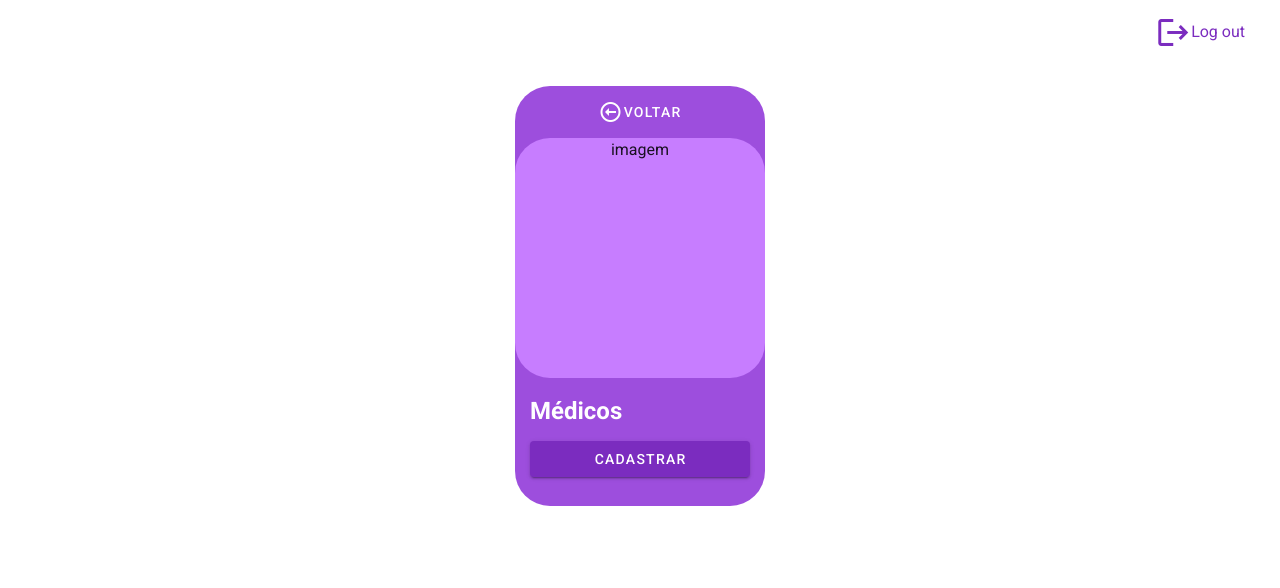
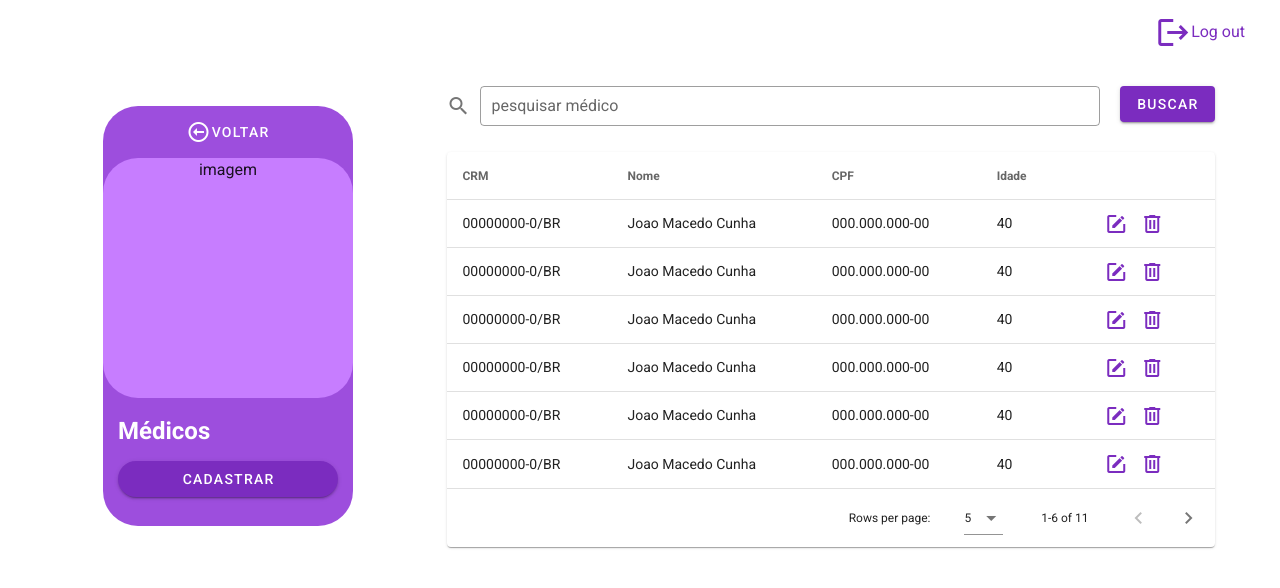
Before and after one commit to dylanoli/medbay-web-client, a Vue app: page /#/medicos in a window 1280 px wide. Shown: the top 588 px of the page. Built offline with nearby package versions, Linux system fonts and the light colour scheme.

Commit message:
medicos lista

```diff
--- a/src/components/CardMain.vue
+++ b/src/components/CardMain.vue
@@ -2,13 +2,14 @@
   <div>
     <div class="container">
       <div class="card pt-2">
-        <v-btn text dark block class="mb-2" @click="back"
-          ><v-icon>mdi-arrow-left-thin-circle-outline</v-icon>Voltar</v-btn
-        >
+        <v-btn text dark block class="mb-2" @click="back">
+          <v-icon>mdi-arrow-left-thin-circle-outline</v-icon>
+          Voltar
+        </v-btn>
         <div class="card-sub">imagem</div>
         <div class="card-content">
           <h2 class="mb-3">{{ titulo }}</h2>
-          <v-btn color="primary" block>Cadastrar</v-btn>
+          <v-btn color="primary" block rounded>Cadastrar</v-btn>
         </div>
       </div>
     </div>
--- a/src/components/TopBar.vue
+++ b/src/components/TopBar.vue
@@ -1,5 +1,5 @@
 <template>
-  <div class="bar">
+  <div class="bar mb-5">
     <div></div>
     <a class="mr-5" @click="logout"
       ><div class="btn">
--- /dev/null
+++ b/src/models/Medico.ts
@@ -0,0 +1,6 @@
+export default interface Medico {
+    crm: string;
+    nome: string;
+    cpf: string;
+    idade: number;
+}
--- a/src/views/Home.vue
+++ b/src/views/Home.vue
@@ -7,9 +7,11 @@
         <div class="card-content">
           <h2>{{ el.titulo }}</h2>
           <div class="card-text">
-            {{ el.descricao }}
+            <p>{{ el.descricao }}</p>
           </div>
-          <v-btn color="primary" block @click="goTo(el.to)">Abrir</v-btn>
+          <v-btn color="primary" block @click="goTo(el.to)" rounded
+            >Abrir</v-btn
+          >
         </div>
       </div>
     </div>
@@ -70,6 +72,9 @@ export default class Home extends Vue {
   display: flex;
   justify-content: space-around;
 }
+p {
+  font-size: 11pt;
+}
 .card {
   width: 250px;
   height: 450px;
--- a/src/views/Login.vue
+++ b/src/views/Login.vue
@@ -12,12 +12,14 @@
             :rules="[(v) => !!v || 'login é obrigatório']"
             dense
             required
+            rounded
             v-model="cpf"
           ></v-text-field>
           <v-text-field
             v-model="senha"
             label="Senha"
             type="password"
+            rounded
             @keydown.enter="login()"
             outlined
             :rules="[(v) => !!v || 'a senha é obrigatório']"
@@ -27,6 +29,7 @@
         <v-btn
           block
           depressed
+          rounded
           color="primary"
           v-on:click="login()"
           :loading="loadingLogin"
--- a/src/views/medico/Listar.vue
+++ b/src/views/medico/Listar.vue
@@ -1,7 +1,39 @@
 <template>
   <div>
     <TopBar />
-    <CardMain titulo="Médicos" />
+    <div class="content-med">
+      <CardMain titulo="Médicos" />
+      <div>
+        <div style="display: flex; width: 60vw">
+          <v-text-field
+            label="pesquisar médico"
+            prepend-icon="mdi-magnify"
+            outlined
+            dense
+            class="mr-5"
+          ></v-text-field>
+          <v-btn color="primary">buscar</v-btn>
+        </div>
+        <div class="table">
+          <v-data-table
+            :headers="headers"
+            :items="medicos"
+            :items-per-page="6"
+            class="elevation-1"
+          >
+            <template v-slot:item.action="{ item }">
+              <v-btn icon color="primary">
+                <v-icon>mdi-square-edit-outline</v-icon>
+              </v-btn>
+              <!-- <v-divider vertical></v-divider> -->
+              <v-btn icon color="primary">
+                <v-icon>mdi-trash-can-outline</v-icon>
+              </v-btn>
+            </template>
+          </v-data-table>
+        </div>
+      </div>
+    </div>
   </div>
 </template>
 
@@ -10,6 +42,7 @@ import { Component, Vue } from "vue-property-decorator";
 
 import TopBar from "@/components/TopBar.vue";
 import CardMain from "@/components/CardMain.vue";
+import Medico from "@/models/Medico";
 
 interface MenuItem {
   titulo: string;
@@ -23,5 +56,88 @@ interface MenuItem {
     CardMain,
   },
 })
-export default class MedicoListar extends Vue {}
+export default class MedicoListar extends Vue {
+  headers: any[] = [
+    { text: "CRM", value: "crm" },
+    { text: "Nome", value: "nome" },
+    { text: "CPF", value: "cpf" },
+    { text: "Idade", value: "idade" },
+    { text: " ", value: "action" },
+  ];
+  medicos: Medico[] = [
+    {
+      crm: "00000000-0/BR",
+      nome: "Joao Macedo Cunha",
+      cpf: "000.000.000-00",
+      idade: 40,
+    },
+    {
+      crm: "00000000-0/BR",
+      nome: "Joao Macedo Cunha",
+      cpf: "000.000.000-00",
+      idade: 40,
+    },
+    {
+      crm: "00000000-0/BR",
+      nome: "Joao Macedo Cunha",
+      cpf: "000.000.000-00",
+      idade: 40,
+    },
+    {
+      crm: "00000000-0/BR",
+      nome: "Joao Macedo Cunha",
+      cpf: "000.000.000-00",
+      idade: 40,
+    },
+    {
+      crm: "00000000-0/BR",
+      nome: "Joao Macedo Cunha",
+      cpf: "000.000.000-00",
+      idade: 40,
+    },
+    {
+      crm: "00000000-0/BR",
+      nome: "Joao Macedo Cunha",
+      cpf: "000.000.000-00",
+      idade: 40,
+    },
+    {
+      crm: "00000000-0/BR",
+      nome: "Joao Macedo Cunha",
+      cpf: "000.000.000-00",
+      idade: 40,
+    },
+    {
+      crm: "00000000-0/BR",
+      nome: "Joao Macedo Cunha",
+      cpf: "000.000.000-00",
+      idade: 40,
+    },
+    {
+      crm: "00000000-0/BR",
+      nome: "Joao Macedo Cunha",
+      cpf: "000.000.000-00",
+      idade: 40,
+    },
+    {
+      crm: "00000000-0/BR",
+      nome: "Joao Macedo Cunha",
+      cpf: "000.000.000-00",
+      idade: 40,
+    },
+    {
+      crm: "00000000-0/BR",
+      nome: "Joao Macedo Cunha",
+      cpf: "000.000.000-00",
+      idade: 40,
+    },
+  ];
+}
 </script>
+
+<style scoped>
+.content-med {
+  display: flex;
+  justify-content: space-around;
+}
+</style>
```
